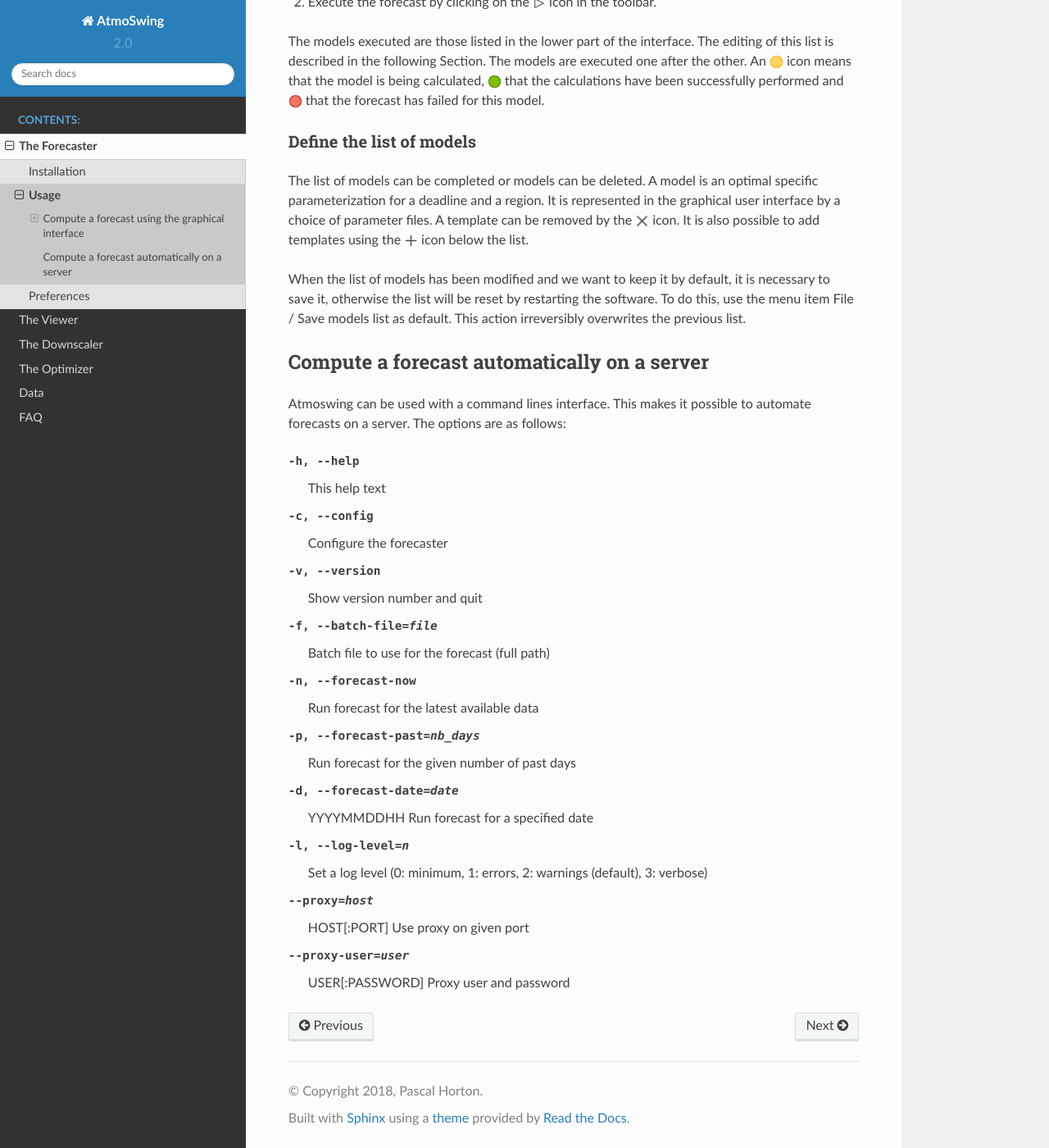
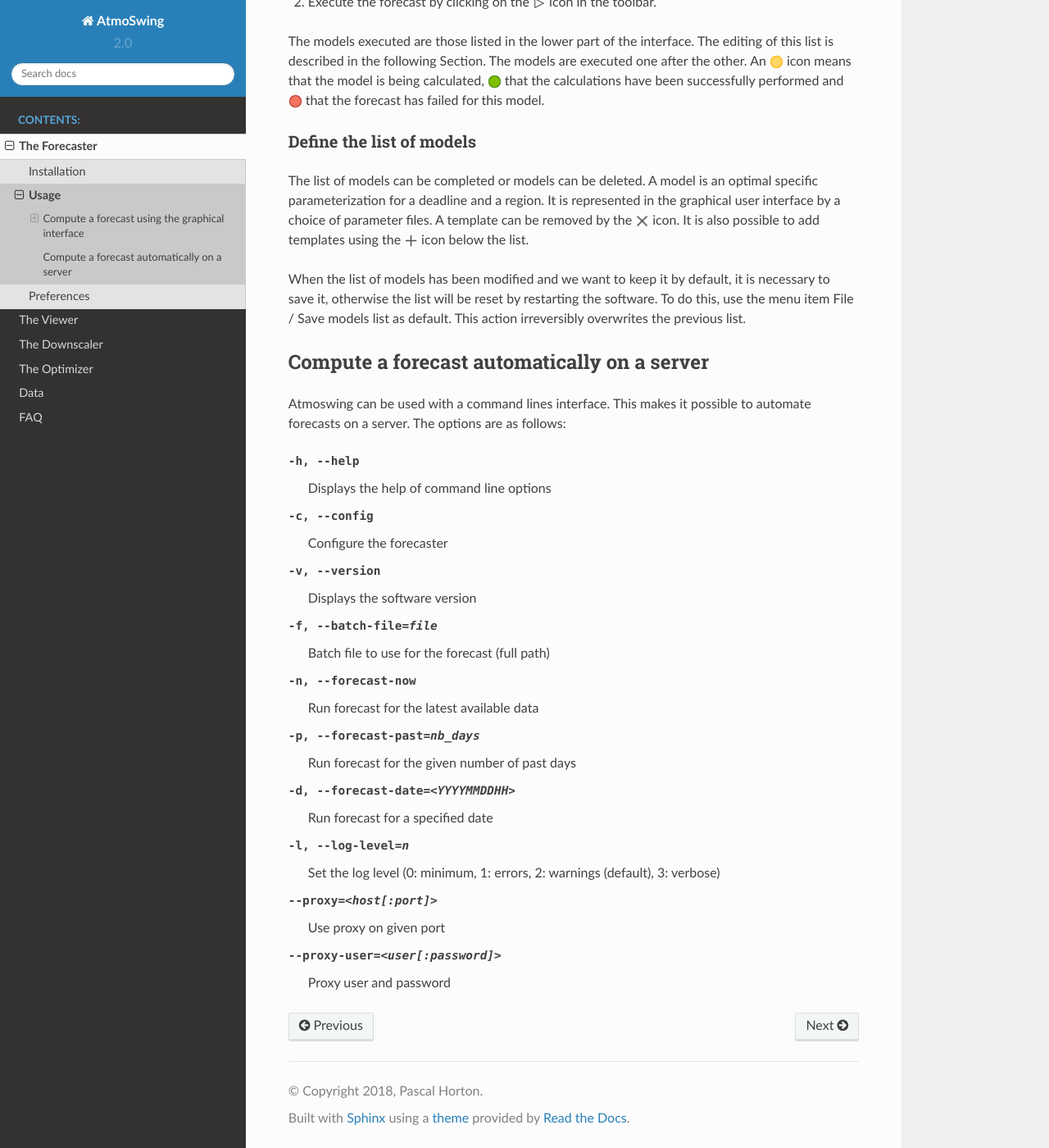
Before and after one commit to atmoswing/atmoswing-user-manual, a Sphinx documentation site: the page built from docs/app-forecaster/usage.rst, in a window 1280 px wide and 1400 px high, scrolled down 1642 px. Shown: the whole window at 82% size. Built offline with Sphinx 7.4.7 and the Read the Docs theme 2.0.0, drawn with Linux system fonts in a browser that asks for light colours; pages that are not in the unit, such as notebooks, are missing from menus.

Commit message:
Update usage.rst

```diff
--- a/docs/app-forecaster/usage.rst
+++ b/docs/app-forecaster/usage.rst
@@ -96,13 +96,13 @@
 
 Atmoswing can be used with a command lines interface. This makes it possible to automate forecasts on a server. The options are as follows:
 
--h, --help  This help text
+-h, --help  Displays the help of command line options
 -c, --config  Configure the forecaster
--v, --version  Show version number and quit
+-v, --version  Displays the software version
 -f, --batch-file=file  Batch file to use for the forecast (full path)
 -n, --forecast-now  Run forecast for the latest available data
 -p, --forecast-past=nb_days  Run forecast for the given number of past days
--d, --forecast-date=date  YYYYMMDDHH Run forecast for a specified date
--l, --log-level=n  Set a log level (0: minimum, 1: errors, 2: warnings (default), 3: verbose)
---proxy=host  HOST[:PORT] Use proxy on given port
---proxy-user=user  USER[:PASSWORD] Proxy user and password
+-d, --forecast-date=<YYYYMMDDHH>  Run forecast for a specified date
+-l, --log-level=n  Set the log level (0: minimum, 1: errors, 2: warnings (default), 3: verbose)
+--proxy=<host[:port]>  Use proxy on given port
+--proxy-user=<user[:password]>  Proxy user and password
```
